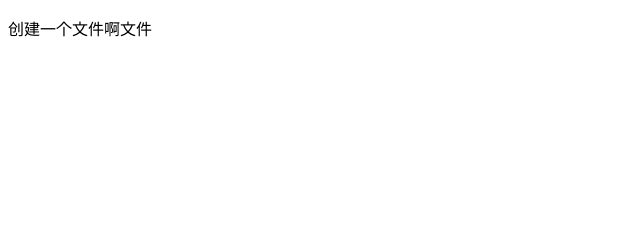
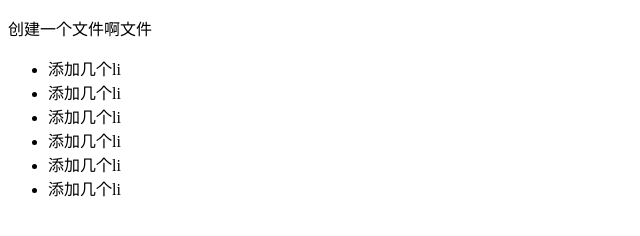
Before and after one commit to yanglan111/Kingdom1.0, a plain HTML site: page index.html in a window 1280 px wide. Shown: the whole page, without its empty margins (0-640 px from the left). Drawn offline with Linux system fonts and the light colour scheme.

Commit message:
在webstorm中添加了好多li

```diff
--- a/index.html
+++ b/index.html
@@ -6,5 +6,13 @@
 </head>
 <body>
 <p>创建一个文件啊文件</p>
+<ul>
+    <li>添加几个li</li>
+    <li>添加几个li</li>
+    <li>添加几个li</li>
+    <li>添加几个li</li>
+    <li>添加几个li</li>
+    <li>添加几个li</li>
+</ul>
 </body>
 </html>
```
